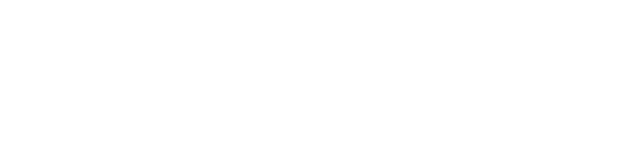
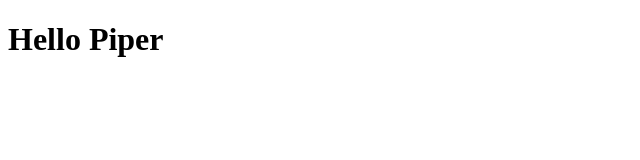
Before and after one commit to Piper-Downs-Personal-Website/personal-site, a plain HTML site: page index.html in a window 1280 px wide. Shown: the whole page, without its empty margins (0-640 px from the left). Drawn offline with Linux system fonts and the light colour scheme.

Commit message:
Following along in class, added H1

```diff
--- a/index.html
+++ b/index.html
@@ -9,6 +9,6 @@
     <title>Document</title>
 </head>
 <body>
-
+    <h1>Hello Piper</h1>
 </body>
 </html>
```
